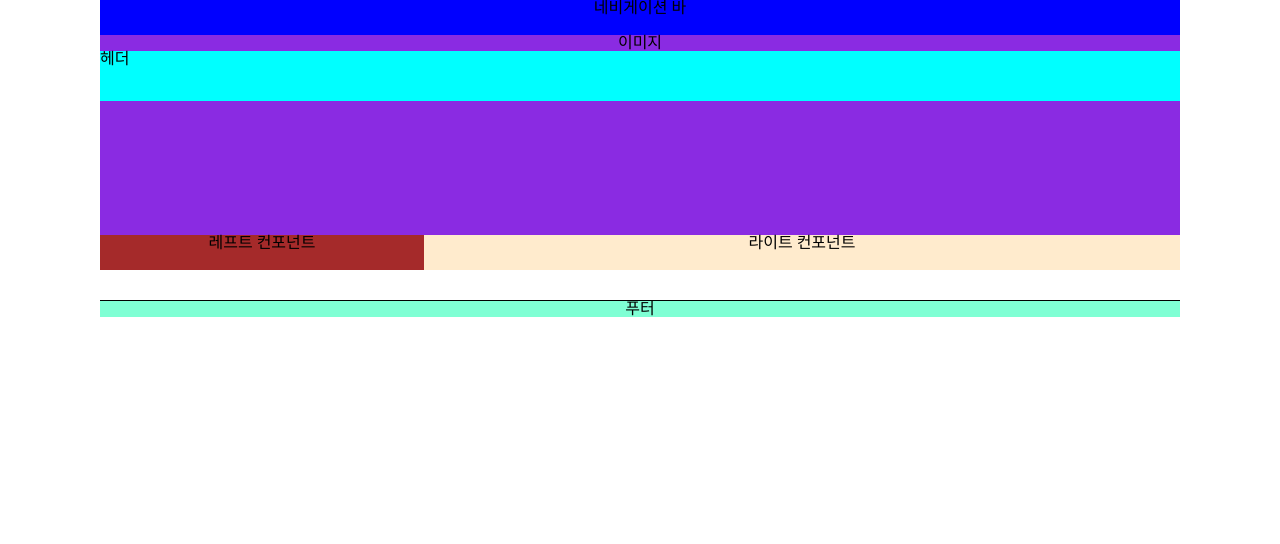
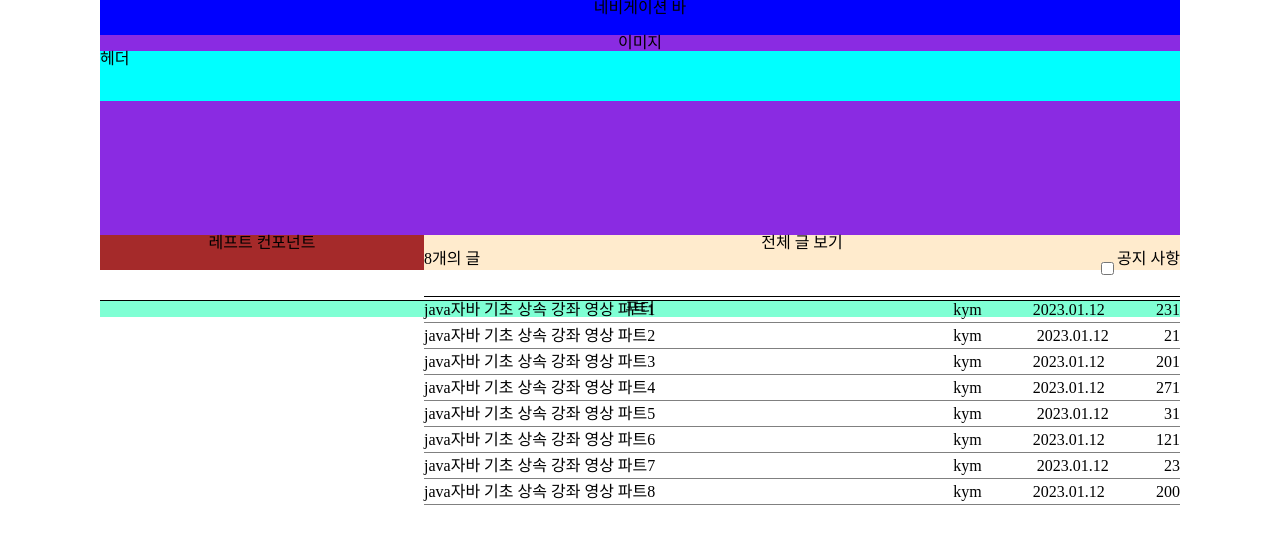
Before and after one commit to soft-a-life/SALT-Frontend, a React (Create React App) app: page / in a window 1280 px wide. Shown: the top 544 px of the page. Built offline with nearby package versions, Linux system fonts and the light colour scheme.

Commit message:
PostContent map 작업

```diff
--- a/src/mainScreen/components-right/BodyRightComponents.css
+++ b/src/mainScreen/components-right/BodyRightComponents.css
@@ -3,4 +3,15 @@
     height: 100%;
     display: block;
     background: blanchedalmond;
+    float: left;
 }
+.componentHeader{
+    width: 100%;
+    height: 100%;
+    display: flex;
+    justify-content: space-between;
+    padding-bottom: 10px;
+    margin-bottom: 5px;
+    border-bottom: 1px solid black;
+
+}
--- a/src/mainScreen/components-right/BodyRightComponents.jsx
+++ b/src/mainScreen/components-right/BodyRightComponents.jsx
@@ -1,11 +1,88 @@
-import React from 'react';
+import React, {useEffect, useState} from 'react';
 import "./BodyRightComponents.css"
+import PostContent from "./components/PostContent";
 
 function BodyRightComponents(props) {
+
+    const [content, setContent] = useState([
+        {postNum :"000", category : "공지", title : "공지공지공지공지공지공지", user : "SAL",
+        date:"2023.01.12", views: 0
+    }]);
+    const [isCheck, setIsCheck] = useState(false)
+
+    useEffect(()=>{
+        const postContent = [
+            {postNum :"001", category : "java", title : "자바 기초 상속 강좌 영상 파트1", user : "kym",
+             date:"2023.01.12", views: 231
+            },
+            {postNum :"002", category : "java", title : "자바 기초 상속 강좌 영상 파트2", user : "kym",
+                date:"2023.01.12", views: 21
+            },
+            {postNum :"003", category : "java", title : "자바 기초 상속 강좌 영상 파트3", user : "kym",
+                date:"2023.01.12", views: 201
+            },
+            {postNum :"004", category : "java", title : "자바 기초 상속 강좌 영상 파트4", user : "kym",
+                date:"2023.01.12", views: 271
+            },
+            {postNum :"005", category : "java", title : "자바 기초 상속 강좌 영상 파트5", user : "kym",
+                date:"2023.01.12", views: 31
+            },
+            {postNum :"006", category : "java", title : "자바 기초 상속 강좌 영상 파트6", user : "kym",
+                date:"2023.01.12", views: 121
+            },
+            {postNum :"007", category : "java", title : "자바 기초 상속 강좌 영상 파트7", user : "kym",
+                date:"2023.01.12", views: 23
+            },
+            {postNum :"008", category : "java", title : "자바 기초 상속 강좌 영상 파트8", user : "kym",
+                date:"2023.01.12", views: 200
+            },
+        ];
+        setContent(postContent);
+    }, [])
+
+    const changeBool = (e) => {
+        if(e.target.checked) {
+            setIsCheck(true)
+        }else{
+            setIsCheck(false)
+        }
+        console.log(isCheck)
+    }
+
+    const onPostCheck = (e) => {
+        console.log(e.postNum," 번 글 학인")
+    }
+
     return (
         <div className={"bodyRightComponents"}>
-            라이트
-            컨포넌트
+            <h1>전체 글 보기</h1>
+            <div className={"componentHeader"}>
+                <p>{content.length}개의 글</p>
+                <div style={{display:"flex"}}>
+                    <input
+                        type="checkbox"
+                        checked={isCheck}
+                        onChange={(e) => {changeBool(e)}}
+                    />
+                    <p>공지 사항</p>
+                </div>
+            </div>
+            <div>
+                {content.map((e) => {
+
+                    console.log(e.postNum)
+
+                    return <PostContent
+                            key={e.postNum}
+                            category={e.category}
+                            title={e.title}
+                            user={e.user}
+                            date={e.date}
+                            views={e.views}
+                            onPostCheck={(e) => {onPostCheck(e)}}
+                    />
+                })}
+            </div>
         </div>
     );
 }
--- /dev/null
+++ b/src/mainScreen/components-right/components/PostContent.css
@@ -0,0 +1,9 @@
+.postContent{
+    display: flex;
+    width: 100%;
+    height: 20px;
+    border-bottom: 1px solid grey;
+    margin-bottom: 5px;
+    justify-content: space-between;
+    float: left;
+}
--- /dev/null
+++ b/src/mainScreen/components-right/components/PostContent.jsx
@@ -0,0 +1,31 @@
+import React from 'react';
+import "./PostContent.css"
+
+function PostContent(props) {
+
+    const {
+        key,
+        category,
+        title,
+        user,
+        date,
+        views,
+        onPostCheck
+    } = props;
+
+    return (
+        <div className={"postContent"} key={key}>
+            <div style={{width:70+"%", display:"flex"}}>
+                <p>{category}</p>
+                <p>{title}</p>
+            </div>
+            <div style={{width:30+"%", display:"flex", justifyContent:"space-between"}}>
+                <p>{user}</p>
+                <p>{date}</p>
+                <p>{views}</p>
+            </div>
+        </div>
+    );
+}
+
+export default PostContent;
```
